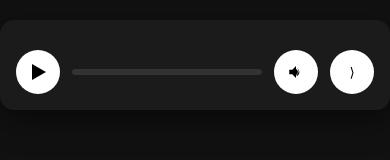
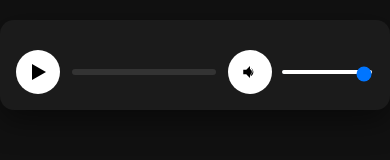
Before and after one commit to skysurferhost/Joyful-Mysteries-Music, a plain HTML site: page index.html in a window 390 px wide. Drawn offline with Linux system fonts and the light colour scheme.

Commit message:
Update index.html

```diff
--- a/index.html
+++ b/index.html
@@ -89,8 +89,10 @@
   }
 
   /* ===== VOLUME ===== */
- .volume-container {
-    position: relative;
+  .volume-container {
+    display: flex;
+    align-items: center;
+    gap: 8px;
   }
 
   .volume-btn {
@@ -112,16 +114,7 @@
   }
 
   .volume-slider {
-    display: none;
-    position: absolute;
-    top: 52px;
-    left: 50%;
-    transform: translateX(-50%);
-    width: 100px;
-  }
-
-  .volume-container.open .volume-slider {
-    display: block;
+    width: 90px;
   }
 
   .volume-slider::-webkit-slider-runnable-track {
@@ -158,8 +151,8 @@
     </div>
 
     <!-- VOLUME (RIGHT) -->
-    <div class="volume-container" id="volumeContainer">
-      <button class="volume-btn" onclick="toggleVolume(event)">
+    <div class="volume-container">
+      <button class="volume-btn">
         <svg id="volIcon" viewBox="0 0 24 24">
           <path d="M3 9v6h4l5 5V4L7 9H3z"></path>
           <path id="wave1" d="M14.5 12c0-1.77-1.02-3.29-2.5-4.03v8.06c1.48-.74 2.5-2.26 2.5-4.03z"></path>
@@ -167,11 +160,11 @@
         </svg>
       </button>
 
-      <input type="range" class="volume-slider" min="0" max="1" step="0.01" value="1" oninput="setVolume(this.value)">
+      <input type="range" class="volume-slider" min="0" max="1" step="0.01" value="1"
+        oninput="setVolume(this.value)">
     </div>
+  </div>
 
-    <button class="btn" onclick="nextSegment()"><span class="skip">⟩</span></button>
-  </div>
 </div>
 
 <audio id="audio" preload="auto"></audio>
```
